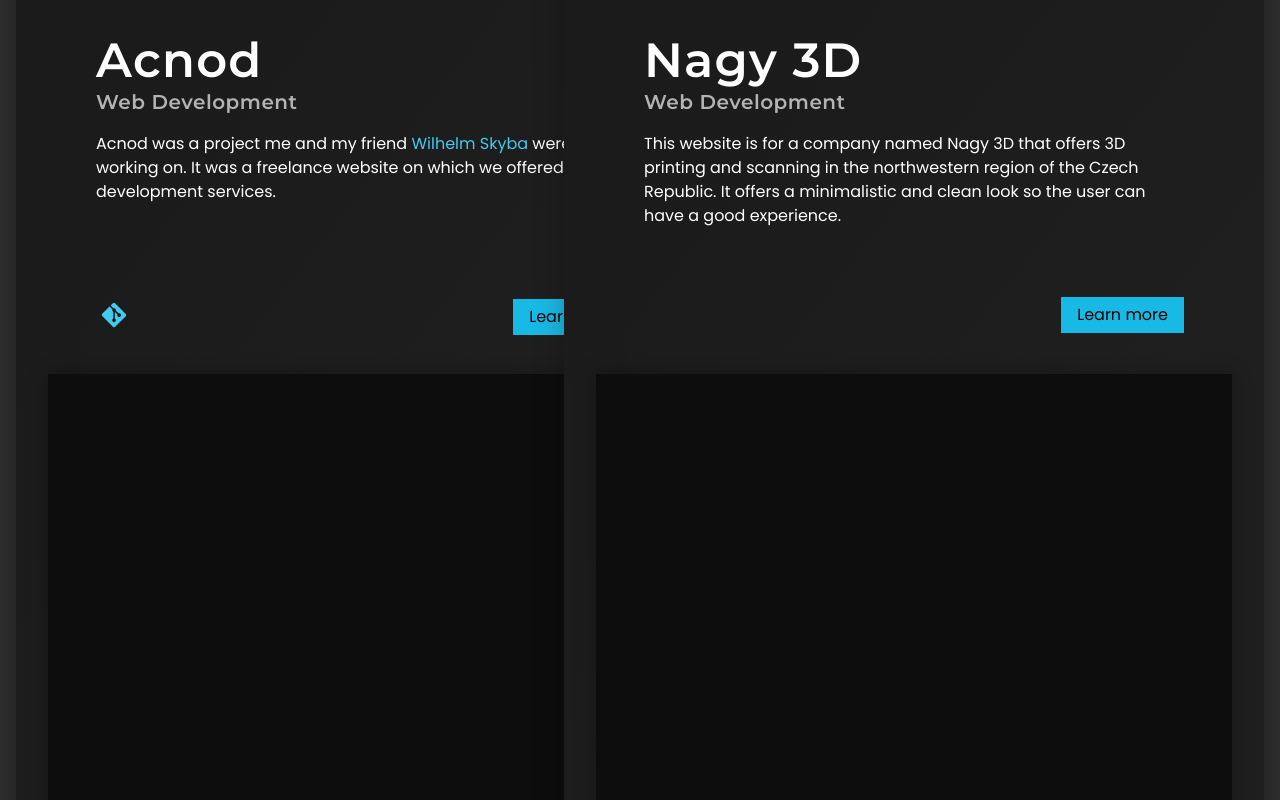
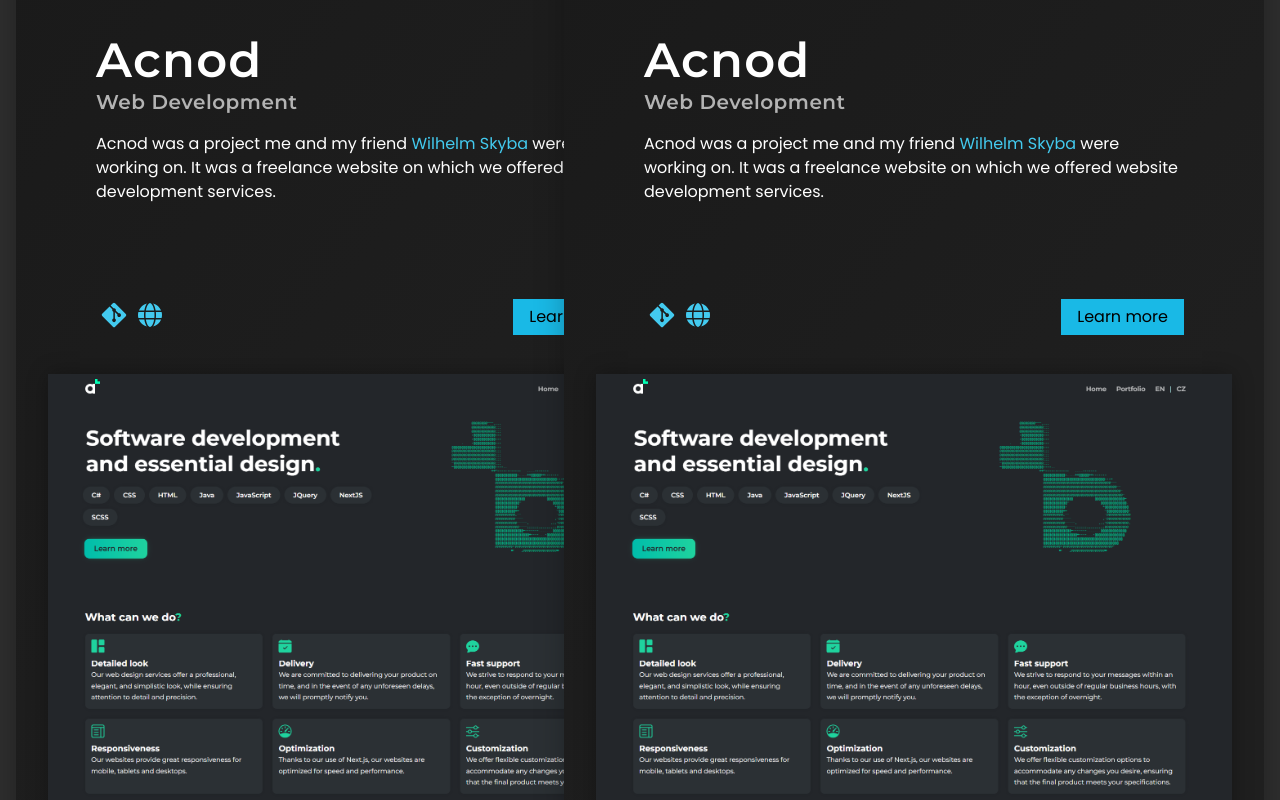
Before and after one commit to Jakooob14/jakooob14.github.io, a Next.js app: page /en/works in a window 1280 px wide. Shown: the part 380-1180 px from the top of the page. Built offline with nearby package versions, Linux system fonts and the light colour scheme; no server answers.

Commit message:
feat: enhance button components and improve works data structure

```diff
--- a/app/[lang]/layout.tsx
+++ b/app/[lang]/layout.tsx
@@ -16,11 +16,11 @@ export async function generateStaticParams() {
     return [{ lang: 'en' }, { lang: 'cs' }];
 }
 
-interface RootLayoutProps{
-    children: ReactNode,
-    params: {
-        lang: string
-    }
+interface RootLayoutProps {
+    children: ReactNode;
+    params: Promise<{
+        lang: string;
+    }>;
 }
 
 export default async function LangLayout({ children, params }: Readonly<RootLayoutProps>) {
--- a/app/[lang]/locales/en.json
+++ b/app/[lang]/locales/en.json
@@ -58,6 +58,11 @@
       },
       "works_list": {
         "acnod": {
+          "title": "Acnod",
+          "brief": "Acnod was a project me and my friend <link href='https://skymmel.eu' rel='noreferrer' target='_blank'}>Wilhelm Skyba</link> were working on. It was a freelance website on which we offered website development services.",
+          "description": "Acnod was a project me and my friend <link href='https://skymmel.eu' rel='noreferrer' target='_blank'}>Wilhelm Skyba</link> were working on. It was a freelance website on which we offered website development services."
+        },
+        "test-work": {
           "title": "Acnod",
           "brief": "Acnod was a project me and my friend <link href='https://skymmel.eu' rel='noreferrer' target='_blank'}>Wilhelm Skyba</link> were working on. It was a freelance website on which we offered website development services.",
           "description": "Acnod was a project me and my friend <link href='https://skymmel.eu' rel='noreferrer' target='_blank'}>Wilhelm Skyba</link> were working on. It was a freelance website on which we offered website development services."
--- /dev/null
+++ b/app/[lang]/works/[workId]/page.tsx
@@ -0,0 +1,102 @@
+import { translateWorkCategory, works } from '@/app/data/works';
+import NotFoundCatchAll from '@/app/[lang]/[...notFound]/page';
+import { getLocalizedWorks } from '@/app/utilities/getLocalizedWorks';
+import { getDictionary } from '@/app/[lang]/getDictionary';
+import Translate from '@/app/components/Translate';
+import Link from 'next/link';
+import { Heading1, Heading2, Heading3 } from '@/app/components/Headings';
+import { LinkButton } from '@/app/components/Buttons';
+import Image from 'next/image';
+import { FaDownload, FaGitAlt, FaGlobe } from 'react-icons/fa6';
+import { WorkIcon, WorkLinkIconButton } from '@/app/components/WorkCard';
+
+export function generateStaticParams() {
+    return works.map(work => ({
+        id: work.id
+    }));
+}
+
+interface PageProps {
+    params: {
+        lang: string;
+        workId: string;
+    };
+}
+
+export default async function IndividualWorkPage({ params }: PageProps) {
+    const { workId, lang } = await params;
+
+    const dict = await getDictionary(lang);
+    const work = getLocalizedWorks(dict).find(w => w.id === workId);
+
+    if (!work) return <NotFoundCatchAll/>;
+
+    return (
+        <main>
+            <div className={'container mx-auto my-24'}>
+                <LinkButton href={'/works'}>{dict.general.back}</LinkButton>
+                <section>
+                    <Heading1 className={'mt-4'}>{work.title}</Heading1>
+                    <Heading2 className={'text-3xl! font-semibold -mt-2'}>{translateWorkCategory(work.category)}</Heading2>
+                    <p className={'my-5'}>
+                        <Translate value={work.description || ''} components={{ link: <Link href={'#'}/> }}/>
+                    </p>
+                    <ul className={'flex items-center gap-4'}>
+                        {work.links?.map((link, index) => (
+                            <li key={index} className={'flex items-center'}>
+                                {
+                                    index === 0 ? (
+                                        <LinkButton
+                                            href={link.url}
+                                            target={link.openInNewTab || link.openInNewTab === undefined ? '_blank' : '_self'}
+                                            rel={'noopener noreferrer'}
+                                            title={link.popupText}
+                                            className={'flex items-center justify-center w-fit gap-2 py-2'}
+                                        >
+                                            <div className={'w-6 h-6'}>
+                                                <WorkIcon type={link.type} />
+                                            </div>
+                                            {
+                                                link.type === 'source-code' ? 'Source Code'
+                                                    : link.type === 'download' ? 'Download'
+                                                        : link.type === 'website' ? (
+                                                            'Website'
+                                                        ) : 'Learn More'
+                                            }
+                                        </LinkButton>
+                                    ) : (
+                                        <WorkLinkIconButton link={link} />
+                                    )
+                                }
+                            </li>
+                        ))}
+                    </ul>
+                </section>
+                <section>
+                    <Heading2 className={'mt-4'}>Gallery</Heading2>
+                    <ul>
+                        {work.media?.map((medium, index) => (
+                            <li key={index} className={'my-8'}>
+                                {medium.type === 'image' && (
+                                    <Image
+                                        src={medium.url}
+                                        alt={medium.alt || `Media ${index + 1}`}
+                                        className={'max-w-full h-auto'}
+                                        width={800}
+                                        height={800}
+                                    />
+                                )}
+                                {medium.type === 'video' && (
+                                    <video controls className={'max-w-full h-auto'}>
+                                        <source src={medium.url} type='video/mp4'/>
+                                        Your browser does not support the video tag.
+                                    </video>
+                                )}
+                            </li>
+                        ))}
+                    </ul>
+                </section>
+            </div>
+        </main>
+    );
+}
--- a/app/[lang]/works/acnod/page.tsx
+++ b/app/[lang]/works/acnod/page.tsx
@@ -21,7 +21,7 @@ export default function Acnod(){
                 <LinkButton href={'/#works'}>{dict.general.back}</LinkButton>
                 <Heading1 className={'mt-8'}>Acnod</Heading1>
                 <p className={'my-4'}>
-                    <Translate value={dict.home.works.acnod.description} components={{ link: <Link href={'#'}/> }}/>
+                    <Translate value={dict.home.works.works_list.acnod.description} components={{ link: <Link href={'#'}/> }}/>
                 </p>
                 <div className={'flex gap-2'}>
                     <Tag className={'bg-aero-300! text-aero-950!'} icon={<SiNextdotjs/>}>NextJS</Tag>
--- a/app/[lang]/works/page.tsx
+++ b/app/[lang]/works/page.tsx
@@ -6,6 +6,7 @@ import LinksGroup from '@/app/components/LinksGroup';
 import useHash from '@/app/hooks/useHash';
 import WorkCard from '@/app/components/WorkCard';
 import { getLocalizedWorks } from '@/app/utilities/getLocalizedWorks';
+import { useState } from 'react';
 
 export default function WorksPage() {
     const dict = useDictionary();
@@ -13,13 +14,15 @@ export default function WorksPage() {
 
     const works = getLocalizedWorks(dict);
 
+    const [resetKey, setResetKey] = useState(0);
+
   return (
     <main className={'my-24'}>
         <section className={'container mx-auto'}>
             <div>
                 <Heading1 className={'mt-8'}>{dict.home.works.title}</Heading1>
 
-                <LinksGroup>
+                <LinksGroup onClick={() => setResetKey(resetKey + 1)}>
                     <LinksGroup.AnchorButton label={'All'} href={'#'} active={hash === ''}/>
                     <LinksGroup.AnchorButton label={'Websites'} href={'#web-development'} active={hash === 'web-development'}/>
                     <LinksGroup.AnchorButton label={'Games'} href={'#game-development'} active={hash === 'game-development'}/>
@@ -34,6 +37,7 @@ export default function WorksPage() {
                              className={'mb-12'}>
                             <WorkCard
                                 work={work as never}
+                                key={resetKey}
                                 className={index % 2 === 0 ? 'justify-self-start' : 'justify-self-end'}
                             />
                         </li>
--- a/app/components/WorkCard.tsx
+++ b/app/components/WorkCard.tsx
@@ -1,23 +1,21 @@
 import { Heading2, Heading3 } from '@/app/components/Headings';
 import Translate from '@/app/components/Translate';
 import Link from 'next/link';
-import { FaDownload, FaGitAlt } from 'react-icons/fa6';
+import { FaDownload, FaGitAlt, FaGlobe } from 'react-icons/fa6';
 import { HTMLAttributes } from 'react';
 import { LinkButton } from '@/app/components/Buttons';
 import { useDictionary } from '@/app/[lang]/DictionaryProvider';
-import { WorkCategory, WorkLinkType } from '@/app/data/works';
+import { translateWorkCategory, Work, WorkLink, WorkLinkType } from '@/app/data/works';
+import { cubicBezier, motion } from 'motion/react';
+import Image from 'next/image';
+
+interface WorkExtended extends Work {
+    title: string;
+    brief: string;
+}
 
 interface WorkCardProps extends HTMLAttributes<HTMLDivElement> {
-    work: {
-        id: string;
-        title: string;
-        category: WorkCategory;
-        brief: string;
-        links?: {
-            type: WorkLinkType;
-            url: string;
-        }[];
-    };
+    work: WorkExtended
 }
 
 export default function WorkCard({
@@ -27,41 +25,37 @@ export default function WorkCard({
 ) {
     const dict = useDictionary();
 
-    const CATEGORY_LABELS = {
-        'web-development': 'Web Development',
-        'game-development': 'Game Development',
-        'other': 'Other',
-    } as const;
-
-    const categoryLabel = CATEGORY_LABELS[work.category];
-
     return (
-        <div className={'bg-linear-to-br from-[hsl(0,0%,10%)] to-[hsl(0,0%,12%)] from-0% to-70% min-w-[700px] w-[700px] max-w-150 h-225 flex flex-col justify-between shadow-xl ' + className}>
+        <motion.div
+            initial={{
+                translateY: '5%',
+                opacity: 0
+            }}
+            whileInView={{
+                translateY: 0,
+                opacity: 1,
+                transition: {
+                    duration: .5,
+                    ease: cubicBezier(0.76, 0, 0.24, 1),
+                }
+            }}
+            viewport={{ once: true }}
+            className={'bg-linear-to-br from-[hsl(0,0%,10%)] to-[hsl(0,0%,12%)] from-0% to-70% min-w-[700px] w-[700px] max-w-150 h-225 flex flex-col justify-between shadow-xl ' + className}>
             <section className={'flex flex-col justify-between m-20 mb-0 h-[300px] min-h-[300px]'}>
                 <section>
                     <div className={'mb-4'}>
-                        <Heading2 className={'text-2xl font-semibold'}>{work.title}</Heading2>
-                        <Heading3 className={'text-xl font-semibold mt-1'}>{categoryLabel}</Heading3>
+                        <Heading2 className={'font-semibold'}>{work.title || 'Untitled'}</Heading2>
+                        <Heading3 className={'font-semibold mt-1'}>{translateWorkCategory(work.category)}</Heading3>
                     </div>
                     <p>
-                        <Translate value={work.brief} components={{ link: <Link href={'#'}/> }}/>
+                        <Translate value={work.brief || ''} components={{ link: <Link href={'#'}/> }}/>
                     </p>
                 </section>
                 <section className={'flex justify-between items-center mt-8'}>
                     <ul className={'flex'}>
                         {work.links && work.links.map((link, index) => (
                             <li key={index}>
-                                <Link
-                                    href={link.url}
-                                    target={'_blank'}
-                                    rel={'noopener noreferrer'}
-                                    className={'p-1 w-9 h-9 rounded-full inline-flex items-center justify-center text-aero-400'}>
-                                    {
-                                        link.type === 'source-code' ? <FaGitAlt className={'w-full h-full'}/>
-                                            : link.type === 'download' ? <FaDownload className={'w-full h-full p-0.5'}/>
-                                                : null
-                                    }
-                                </Link>
+                                <WorkLinkIconButton link={link}/>
                             </li>
                         ))}
                     </ul>
@@ -72,8 +66,54 @@ export default function WorkCard({
             </section>
             <section className={'m-8 h-112.5 shadow-lg'}>
                 <div className={'w-full h-full bg-alt-gray-50 overflow-hidden'}>
+                    {work.media && work.media.length > 0 && work.media[0].type === 'image' && (
+                        <Image
+                            src={work.media[0].url}
+                            alt={work.media[0].alt || work.title || 'Work Image'}
+                            className={'w-full h-full object-cover'}
+                            width={700}
+                            height={700}
+                        />
+                    )}
                 </div>
             </section>
-        </div>
+        </motion.div>
     );
 }
+
+interface WorkLinkButtonProps extends HTMLAttributes<HTMLAnchorElement> {
+    link: WorkLink;
+}
+
+
+export function WorkLinkIconButton({ link, className, ...props }: WorkLinkButtonProps) {
+    return (
+        <Link
+            href={link.url}
+            target={link.openInNewTab || link.openInNewTab === undefined ? '_blank' : '_self'}
+            rel={'noopener noreferrer'}
+            className={'p-1 w-9 h-9 rounded-full inline-flex items-center justify-center text-aero-400 ' + className}
+            title={link.popupText}
+            {...props}
+        >
+            <WorkIcon type={link.type} />
+        </Link>
+    );
+}
+
+interface WorkIconProps extends HTMLAttributes<HTMLDivElement> {
+    type: WorkLinkType;
+}
+
+export function WorkIcon({ type, className }: WorkIconProps) {
+    return (
+        <>
+            {
+                type === 'source-code' ? <FaGitAlt className={'w-full h-full ' + className} />
+                    : type === 'download' ? <FaDownload className={'w-full h-full p-0.5 ' + className}/>
+                        : type === 'website' ? <FaGlobe className={'w-full h-full p-0.5 ' + className} />
+                            : null
+            }
+        </>
+    );
+}
--- a/app/data/works.ts
+++ b/app/data/works.ts
@@ -1,23 +1,51 @@
 export type WorkCategory =
     | 'web-development'
-    | 'game-development'
-    | 'other';
+    | 'game-development';
 
 export type WorkLinkType =
     | 'source-code'
     | 'website'
     | 'download';
 
+export type WorkLink = {
+    type: WorkLinkType;
+    url: string;
+    openInNewTab?: boolean;
+    popupText?: string;
+};
+
 export interface Work {
     id: string;
     category: WorkCategory;
-    links: {
-        type: WorkLinkType;
+    links: WorkLink[];
+    media?: {
+        type: 'image' | 'video';
         url: string;
+        alt?: string;
     }[];
 }
 
 export const works: Work[] = [
+    {
+        id: 'test-work',
+        category: 'web-development',
+        links: [
+            {
+                type: 'source-code',
+                url: '#'
+            },
+            {
+                type: 'website',
+                url: '#'
+            }
+        ],
+        media: [
+            {
+                type: 'image',
+                url: '/works/acnodnet/acnodnet.png'
+            }
+        ]
+    },
     {
         id: 'acnod',
         category: 'web-development',
@@ -25,6 +53,16 @@ export const works: Work[] = [
             {
                 type: 'source-code',
                 url: 'https://github.com/jakooob14/'
+            },
+            {
+                type: 'website',
+                url: 'https://final-acnod.vercel.app/'
+            }
+        ],
+        media: [
+            {
+                type: 'image',
+                url: '/works/acnodnet/acnodnet.png'
             }
         ]
     },
@@ -36,6 +74,12 @@ export const works: Work[] = [
                 type: 'website',
                 url: 'https://nagy3d.cz/'
             }
+        ],
+        media: [
+            {
+                type: 'image',
+                url: '/works/nagy3dcz/nagy3dcz.png'
+            }
         ]
     },
     {
@@ -45,6 +89,16 @@ export const works: Work[] = [
             {
                 type: 'source-code',
                 url: 'https://github.com/Jakooob/monitoring-dashboard'
+            },
+            {
+                type: 'website',
+                url: 'https://status.jakooob.dev/'
+            }
+        ],
+        media: [
+            {
+                type: 'image',
+                url: '/works/monitoring-dashboard/monitoring-dashboard.png'
             }
         ]
     },
@@ -58,7 +112,16 @@ export const works: Work[] = [
             },
             {
                 type: 'download',
-                url: 'https://git.jakooob.dev/Jakooob/slenderman-unreal/releases/download/latest/Slenderman%20-%20Windows.zip'
+                url: 'https://git.jakooob.dev/Jakooob/slenderman-unreal/releases/download/latest/Slenderman%20-%20Windows.zip',
+                openInNewTab: false,
+                popupText: 'Download for Windows',
+
+            }
+        ],
+        media: [
+            {
+                type: 'image',
+                url: '/works/slenderman/slenderman.png'
             }
         ]
     },
@@ -70,6 +133,23 @@ export const works: Work[] = [
                 type: 'source-code',
                 url: 'https://github.com/stars/Jakooob14/lists/raylib-games'
             }
+        ],
+        media: [
+            {
+                type: 'image',
+                url: '/works/raylib-games/raylib-games.png'
+            }
         ]
     }
 ];
+
+export function translateWorkCategory(category: WorkCategory): string {
+    switch (category) {
+        case 'web-development':
+            return 'Web Development';
+        case 'game-development':
+            return 'Game Development';
+        default:
+            return 'Other';
+    }
+}
--- a/app/utilities/getLocalizedWorks.ts
+++ b/app/utilities/getLocalizedWorks.ts
@@ -1,7 +1,13 @@
 import { useDictionary } from '@/app/[lang]/DictionaryProvider';
-import { works } from '@/app/data/works';
+import { Work, works } from '@/app/data/works';
 
-export function getLocalizedWorks(dict: ReturnType<typeof useDictionary>) {
+interface WorkLocalized extends Work {
+    title?: string;
+    brief?: string;
+    description?: string;
+}
+
+export function getLocalizedWorks(dict: ReturnType<typeof useDictionary>): WorkLocalized[] {
     const items = dict.home.works.works_list;
 
     return works.map(work => {
@@ -10,9 +16,9 @@ export function getLocalizedWorks(dict: ReturnType<typeof useDictionary>) {
 
         return {
             ...work,
-            title: t.title,
-            brief: t.brief,
-            description: t.description,
+            title: t?.title,
+            brief: t?.brief,
+            description: t?.description,
         };
     });
 }
--- a/package.json
+++ b/package.json
@@ -4,7 +4,6 @@
   "private": true,
   "scripts": {
     "dev": "next dev",
-    "devt": "next dev --turbopack",
     "build": "next build",
     "start": "next start",
     "lint": "next lint"
```
Also changed, not shown: app/components/Buttons.tsx (+5 -12 lines), app/components/LinksGroup.tsx (+20 -5 lines).
